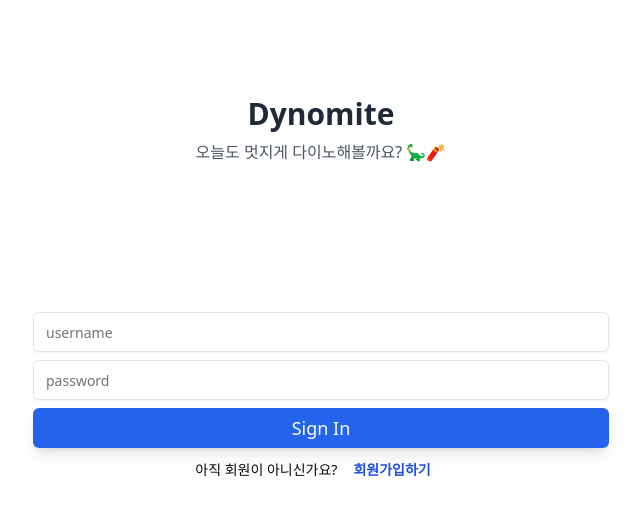
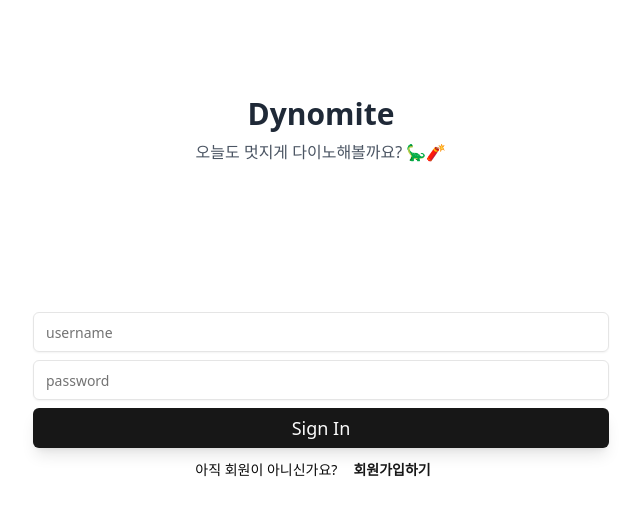
Before and after one commit to eleeje97/dynomite-app, a React (Vite) app: page /login in a window 1280 px wide. Shown: the top 516 px of the page, without its empty margins (319-959 px from the left). Built offline with nearby package versions, Linux system fonts and the light colour scheme.

Commit message:
design: 컴포넌트 색상 변경

```diff
--- a/src/pages/Login.tsx
+++ b/src/pages/Login.tsx
@@ -35,8 +35,7 @@ export default function Login() {
         ></Input>
         <Button
           className="w-11/12 max-w-xl h-10
-                text-lg shadow-lg m-1
-                bg-blue-600 hover:bg-blue-500 active:bg-blue-700"
+                text-lg shadow-lg m-1"
           onClick={onSignInBtnClick}
         >
           Sign In
@@ -44,7 +43,7 @@ export default function Login() {
         <div className="flex-row">
           <Label>아직 회원이 아니신가요?</Label>
           <Button
-            className="font-semibold text-blue-700"
+            className="font-semibold"
             variant="link"
             onClick={onSignUpBtnClick}
           >
```
